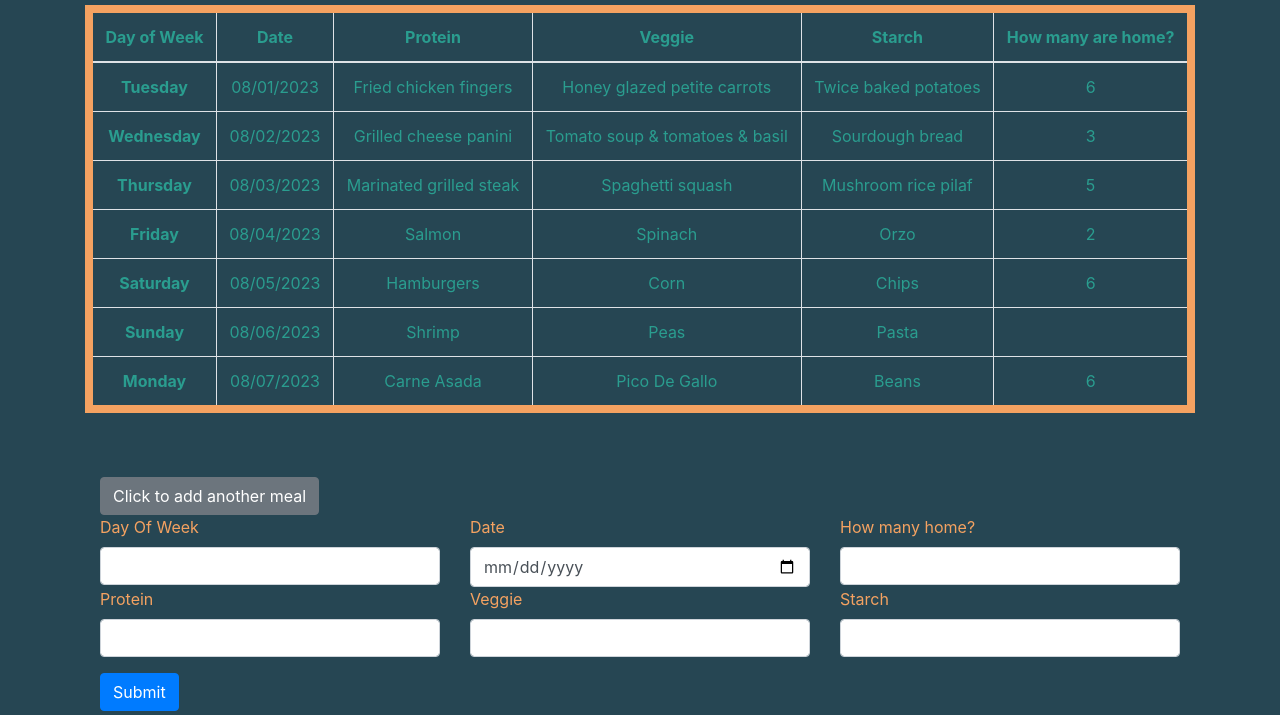
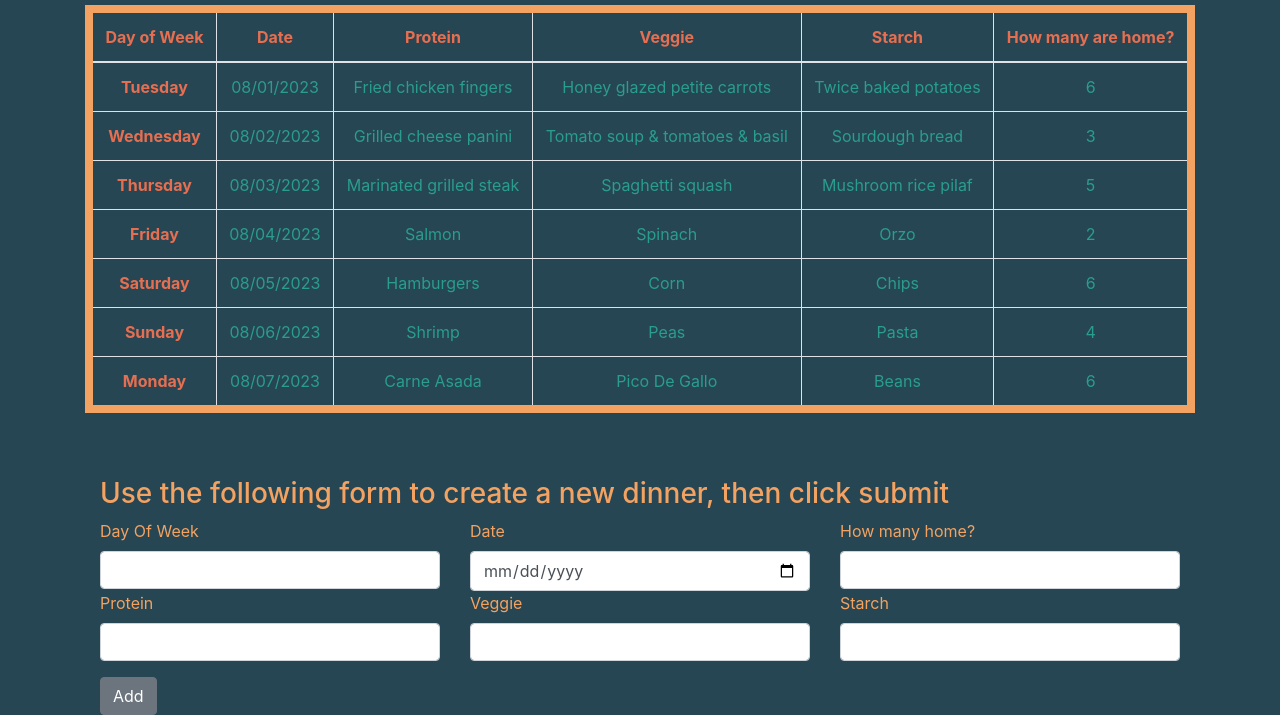
Before and after one commit to caroleatierney/Dinner_Planner, a website: page index.html in a window 1280 px wide. Shown: the part 99-814 px from the top of the page. Drawn offline with nearby package versions, Linux system fonts and the light colour scheme.

Commit message:
got color to change

```diff
--- a/index.html
+++ b/index.html
@@ -23,7 +23,7 @@
         <!-- This is a bootstrap table -->
         <table id="dinnerPlannerTable" class="table text-center table-bordered" style="border-color: #f4a261; border-style:solid; border-width:8px; background-color:e9c46a; color: #2a9d8f">
             <thead>
-                <tr>
+                <tr style = "color: #e76f51">
                     <th scope="col">Day of Week</th>
                     <th>Date</th>
                     <th scope="col">Protein</th>
@@ -34,7 +34,7 @@
             </thead>
             <tbody>
                 <tr>
-                    <th scope="row">Tuesday</th>
+                    <th style = "color: #e76f51" scope="row">Tuesday</th>
                     <td>08/01/2023</td>
                     <td>Fried chicken fingers</td>
                     <td>Honey glazed petite carrots</td>
@@ -43,7 +43,7 @@
                     </tr>
                 </tr>
                 <tr>
-                    <th scope="row">Wednesday</th>
+                    <th style = "color: #e76f51" scope="row">Wednesday</th>
                     <td>08/02/2023</td>
                     <td>Grilled cheese panini</td>
                     <td>Tomato soup & tomatoes & basil</td>
@@ -51,7 +51,7 @@
                     <td>3</td>
                 </tr>
                 <tr>
-                    <th scope="row">Thursday</th>
+                    <th style = "color: #e76f51" scope="row">Thursday</th>
                     <td>08/03/2023</td>
                     <td>Marinated grilled steak</td>
                     <td>Spaghetti squash</td>
@@ -59,7 +59,7 @@
                     <td>5</td>
                 </tr>
                 <tr>
-                    <th scope="row">Friday</th>
+                    <th style = "color: #e76f51" scope="row">Friday</th>
                     <td>08/04/2023</td>
                     <td>Salmon</td>
                     <td>Spinach</td>
@@ -67,7 +67,7 @@
                     <td>2</td>
                 </tr>
                 <tr>
-                    <th scope="row">Saturday</th>
+                    <th style = "color: #e76f51" scope="row">Saturday</th>
                     <td>08/05/2023</td>
                     <td>Hamburgers</td>
                     <td>Corn</td>
@@ -75,15 +75,15 @@
                     <td>6</td>
                 </tr>
                 <tr>
-                    <th scope="row">Sunday</th>
+                    <th style = "color: #e76f51" scope="row">Sunday</th>
                     <td>08/06/2023</td>
                     <td>Shrimp</td>
                     <td>Peas</td>
                     <td>Pasta</td>
-                    <td></td>
+                    <td>4</td>
                 </tr>
                 <tr>
-                    <th scope="row">Monday</th>
+                    <th style = "color: #e76f51"scope="row">Monday</th>
                     <td>08/07/2023</td>
                     <td>Carne Asada</td>
                     <td>Pico De Gallo</td>
@@ -98,38 +98,38 @@
             <div class="row">
                 <div class="col-12 pt-5" style="color:#f4a261">
                     <form>
-                        <button id="anotherMeal" type="button" onclick="addMeal()" class="btn btn-secondary">Click to add another meal</button>
+                        <h3>Use the following form to create a new dinner, then click submit</h3>
                         <div class="form-group">
                             <div class="row">
                                 <div class="col-4">
                                     <label for="dayOfWeek">Day Of Week</label>
-                                    <input type="text" class="form-control" id="dayOfWeek" aria-describedby="Day Of Week">
+                                    <input id = "dayOfWeek"; type="text" class="form-control" id="dayOfWeek" aria-describedby="Day Of Week">
                                 </div>
                                 <div class="col-4">
                                     <label for="date">Date</label>
-                                    <input type="date" class="form-control" id="date" aria-describedby="Date">
+                                    <input id = "date"; type="date" class="form-control" id="date" aria-describedby="Date">
                                 </div>
                                 <div class="col-4">
                                     <label for="howMany">How many home?</label>
-                                    <input type="text" class="form-control" id="howManyHome" aria-describedby="How many home?">
+                                    <input id="howMany"; type="text" class="form-control" id="howManyHome" aria-describedby="How many home?">
                                 </div>
                             </div>
                             <div class="row">
                                 <div class="col-4">
                                     <label for="text">Protein</label>
-                                    <input type="protein" class="form-control" id="protein" aria-describedby="Protein">
+                                    <input id="protein" type="protein" class="form-control" id="protein" aria-describedby="Protein">
                                 </div>
                                 <div class="col-4">
                                     <label for="text">Veggie</label>
-                                    <input type="veggie" class="form-control" id="veggie" aria-describedby="Veggie">
+                                    <input id="veggie"; type="veggie" class="form-control" id="veggie" aria-describedby="Veggie">
                                 </div>
                                 <div class="col-4">
                                     <label for="text">Starch</label>
-                                    <input type="starch" class="form-control" id="starch" aria-describedby="Starch">
+                                    <input id="starch" type="starch" class="form-control" id="starch" aria-describedby="Starch">
                                 </div>
                             </div>
                         </div>
-                        <button type="submit" class="btn btn-primary">Submit</button>
+                        <button id="anotherMeal" type="button" onclick="addMeal()" class="btn btn-secondary">Add</button>
                     </form>
             <script src="index.js"></script>
             <script src="https://cdn.jsdelivr.net/npm/bootstrap@4.0.0/dist/js/bootstrap.min.js"
--- a/index.js
+++ b/index.js
@@ -1,26 +1,21 @@
-
+// Allow user to add rows to a table dynamically
 
 function addMeal() {
-
-    // var oRows = document.getElementById('dinnerPlannerTable').getElementsByTagName('tr');
-    // var iRowCount = oRows.length;
-    // alert('Your table has ' + iRowCount + ' rows.');
-
-    var tableRowCount = document.getElementById('dinnerPlannerTable').getElementsByTagName('tr').length;
-    alert('Your table has ' + tableRowowCount + ' rows.');
+    var rows = document.getElementById('dinnerPlannerTable').getElementsByTagName('tr');
+    var tableRowCount = rows.length;
+    let id = tableRowCount-1;
 
     const table = document.getElementById("dinnerPlannerTable");
-    var row = table.insertRow(0);
-    var cell1 = row.insertCell(0);
-    var cell2 = row.insertCell(1);
-    var cell3 = row.insertCell(2);
-    var cell4 = row.insertCell(3);
-    var cell5 = row.insertCell(4);
-    var cell6 = row.insertCell(5);
-    cell1.innerHTML = "new cell 1";
-    cell2.innerHTML = "new cell 2";
-    cell3.innerHTML = "new cell 3";
-    cell4.innerHTML = "new cell 4";
-    cell5.innerHTML = "new cell 5";
-    cell6.innerHTML = "new cell 6";
+
+    let row = table.insertRow(tableRowCount);
+    row.setAttribute('id', `item-${id++}`);
+    row.insertCell(0).innerHTML = document.getElementById("dayOfWeek").value;
+    document.getElementById("dinnerPlannerTable").rows[id].cells.item(0).setAttribute("style", "color: #e76f51;");
+    row.insertCell(1).innerHTML = document.getElementById("date").value;
+    row.insertCell(2).innerHTML = document.getElementById("protein").value;
+    row.insertCell(3).innerHTML = document.getElementById("veggie").value;
+    row.insertCell(4).innerHTML = document.getElementById("starch").value;
+    row.insertCell(5).innerHTML = document.getElementById("howMany").value;
 }
+
+// Allow user to delete rows of a table dynamically
```
